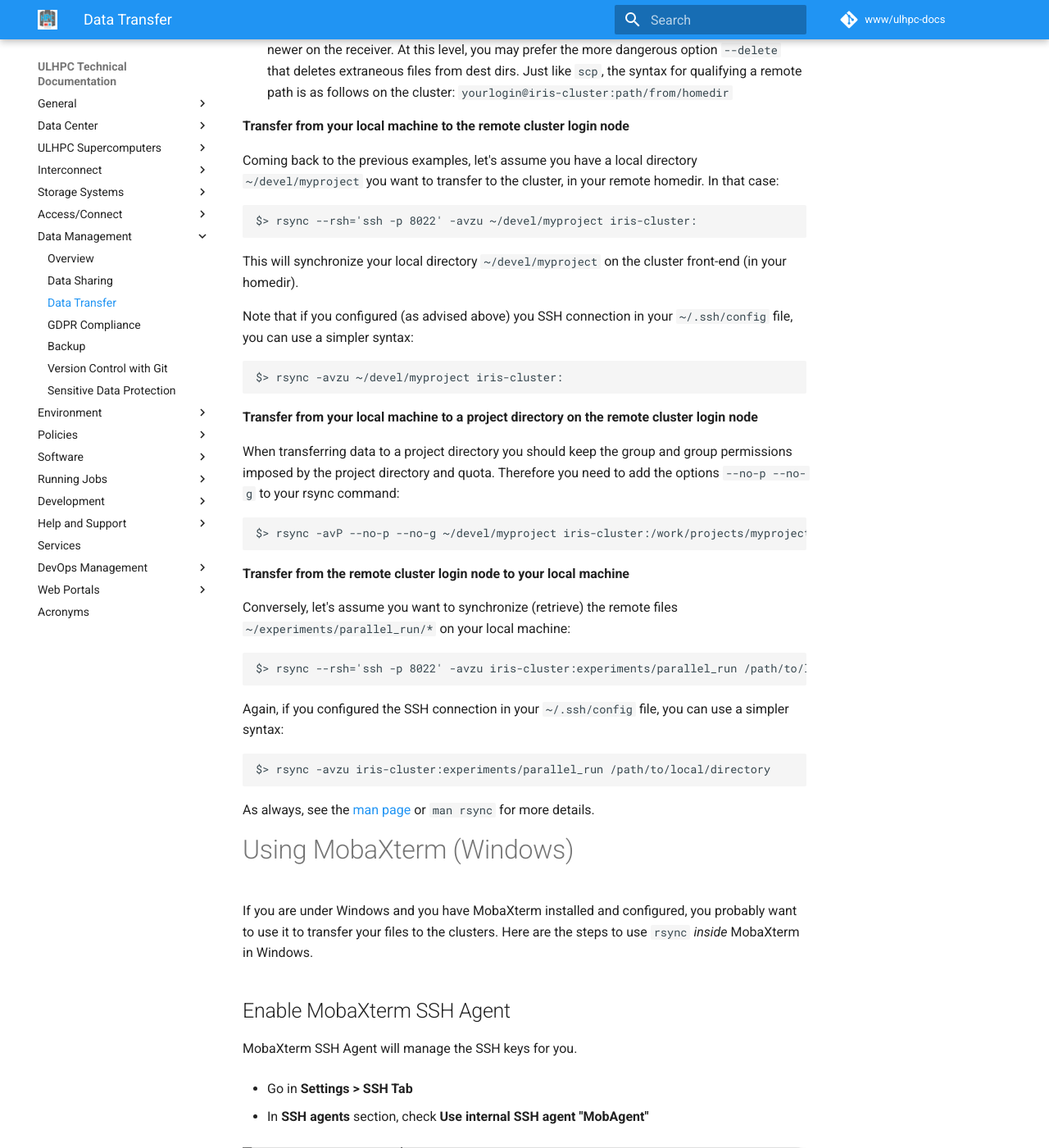
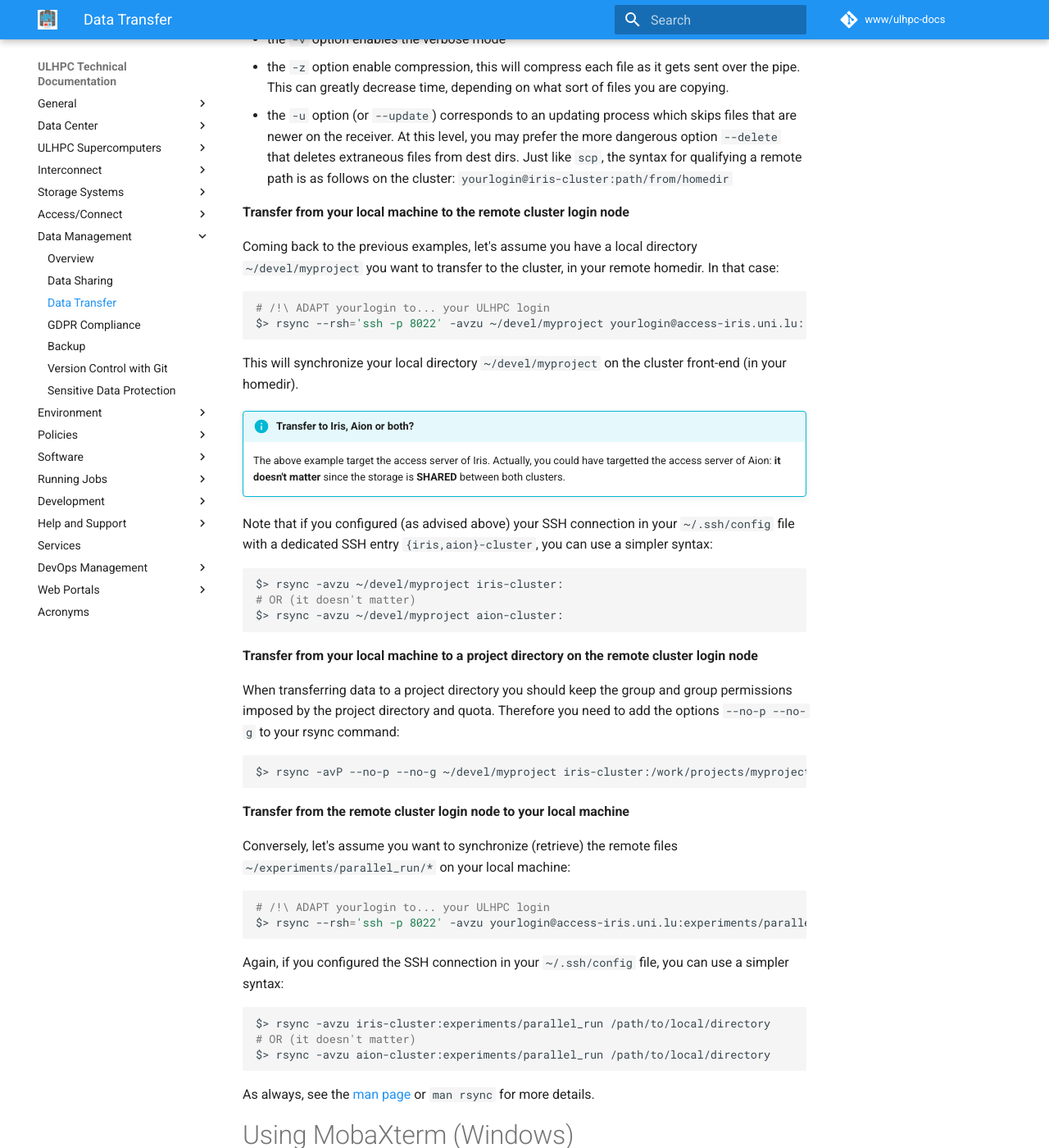
Before and after one commit to ULHPC/ulhpc-docs, an MkDocs documentation site: the page built from docs/data/transfer.md, in a window 1280 px wide and 1400 px high, scrolled down 2699 px. Shown: the whole window at 82% size. Built offline with MkDocs 1.6.1 and Material for MkDocs 9.7.7, drawn with Linux system fonts in a browser that asks for light colours; some of the changed text lies outside the part shown.

Commit message:
Update transfer.md

````diff
--- a/docs/data/transfer.md
+++ b/docs/data/transfer.md
@@ -40,38 +40,52 @@ The syntax for declaring a remote path is as follows on the cluster:
 
 For instance, let's assume you have a local directory `~/devel/myproject` you want to transfer to the cluster, in your remote homedir.
 
-    $> scp -P 8022 -r ~/devel/myproject yourlogin@iris-cluster:
+```bash
+# /!\ ADAPT yourlogin to... your ULHPC login
+$> scp -P 8022 -r ~/devel/myproject yourlogin@iris-cluster:
+```
 
 This will transfer recursively your local directory `~/devel/myproject`  on the cluster login node (in your homedir).
 
 Note that if you configured (as advised elsewhere) the SSH connection in your `~/.ssh/config` file, you can use a much simpler syntax:
 
-    $> scp -r ~/devel/myproject iris-cluster:
+```bash
+$> scp -r ~/devel/myproject iris-cluster:
+```
 
 **Transfer from the remote cluster front-end to your local machine**
 
 Conversely, let's assume you want to retrieve the files `~/experiments/parallel_run/*`
-
-    $> scp -P 8022 yourlogin@iris-cluster:experiments/parallel_run/* /path/to/local/directory
+```bash
+$> scp -P 8022 yourlogin@iris-cluster:experiments/parallel_run/* /path/to/local/directory
+```
 
 Again, if you configured the SSH connection in your `~/.ssh/config` file, you can use a simpler syntax:
 
-    $> scp iris-cluster:experiments/parallel_run/* /path/to/local/directory
-
+```bash
+$> scp iris-cluster:experiments/parallel_run/* /path/to/local/directory
+```
 
 See the [scp(1) man page](https://linux.die.net/man/1/scp) or `man scp` for more details.
 
-WARNING: `scp` **SHOULD NOT be used in the following cases:**
+!!! warning
+    `scp` **SHOULD NOT be used in the following cases:**
 
-* When you are copying more than a few files, as scp spawns a new process for each file and can be quite slow and resource intensive when copying a large number of files.
-* When using the `-r` switch, scp does not know about symbolic links and will blindly follow them, even if it has already made a copy of the file. That can lead to scp copying an infinite amount of data and can easily fill up your hard disk (or worse, a system shared disk), so be careful.
+    * When you are copying more than a few files, as scp spawns a new process for each file and can be quite slow and resource intensive when copying a large number of files.
+    * When using the `-r` switch, scp does not know about symbolic links and will blindly follow them, even if it has already made a copy of the file. That can lead to scp copying an infinite amount of data and can easily fill up your hard disk (or worse, a system shared disk), so be careful.
 
 # Using `rsync`
 
 The clever alternative to `scp` is `rsync`, which has the advantage of transferring only the files which differ between the source and the destination. This feature is often referred to as fast incremental file transfer. Additionally, symbolic links can be  preserved.
 The typical syntax of `rsync` (see [rsync(1)](https://linux.die.net/man/1/rsync) ) for the cluster is similar to the one of `scp`:
 
-    rsync --rsh='ssh -p 8022' -avzu source_path destination_path
+```bash
+# /!\ ADAPT </path/to/source> and </path/to/destination>
+# From LOCAL directory (/path/to/local/source) toward REMOTE server <hostname>
+rsync --rsh='ssh -p 8022' -avzu /path/to/local/source  [user@]hostname:/path/to/destination
+# Ex: from REMOTE server <hostname> to LOCAL directory
+rsync --rsh='ssh -p 8022' -avzu [user@]hostname:/path/to/source  /path/to/local/destination
+```
 
 * the `--rsh` option specifies the connector to use (here SSH on port 8022)
 * the `-a` option corresponds to the "Archive" mode. Most likely you should always keep this on as it preserves file permissions and does not follow symlinks.
@@ -84,19 +98,29 @@ Just like `scp`, the syntax for qualifying a remote path is as follows on the cl
 
 Coming back to the previous examples, let's assume you have a local directory `~/devel/myproject` you want to transfer to the cluster, in your remote homedir. In that case:
 
-    $> rsync --rsh='ssh -p 8022' -avzu ~/devel/myproject iris-cluster:
-
+```bash
+# /!\ ADAPT yourlogin to... your ULHPC login
+$> rsync --rsh='ssh -p 8022' -avzu ~/devel/myproject yourlogin@access-iris.uni.lu:
+```
 This will synchronize your local directory `~/devel/myproject`  on the cluster front-end (in your homedir).
 
-Note that if you configured (as advised above) you SSH connection in your `~/.ssh/config` file, you can use a simpler syntax:
+!!! info "Transfer to Iris, Aion or both?"
+    The above example target the access server of Iris.
+    Actually, you could have targetted the access server of Aion: **it doesn't matter** since the storage is **SHARED** between both clusters.
 
-    $> rsync -avzu ~/devel/myproject iris-cluster:
+Note that if you configured (as advised above) your SSH connection in your `~/.ssh/config` file with a dedicated SSH entry `{iris,aion}-cluster`, you can use a simpler syntax:
+
+```bash
+$> rsync -avzu ~/devel/myproject iris-cluster:
+# OR (it doesn't matter)
+$> rsync -avzu ~/devel/myproject aion-cluster:
+```
 
 **Transfer from your local machine to a project directory on the remote cluster login node**
 
 When transferring data to a project directory you should keep the group and group permissions imposed by the project directory and quota. Therefore you need to add the options `--no-p --no-g` to your rsync command:
 
-```
+```bash
 $> rsync -avP --no-p --no-g ~/devel/myproject iris-cluster:/work/projects/myproject/
 ```
 
@@ -104,11 +128,18 @@ $> rsync -avP --no-p --no-g ~/devel/myproject iris-cluster:/work/projects/myproj
 
 Conversely, let's assume you want to synchronize (retrieve) the remote files `~/experiments/parallel_run/*` on your local machine:
 
-    $> rsync --rsh='ssh -p 8022' -avzu iris-cluster:experiments/parallel_run /path/to/local/directory
+```bash
+# /!\ ADAPT yourlogin to... your ULHPC login
+$> rsync --rsh='ssh -p 8022' -avzu yourlogin@access-iris.uni.lu:experiments/parallel_run /path/to/local/directory
+```
 
 Again, if you configured the SSH connection in your `~/.ssh/config` file, you can use a simpler syntax:
 
-    $> rsync -avzu iris-cluster:experiments/parallel_run /path/to/local/directory
+```bash
+$> rsync -avzu iris-cluster:experiments/parallel_run /path/to/local/directory
+# OR (it doesn't matter)
+$> rsync -avzu aion-cluster:experiments/parallel_run /path/to/local/directory
+```
 
 As always, see the [man page](https://linux.die.net/man/1/rsync) or `man rsync` for more details.
 
````
